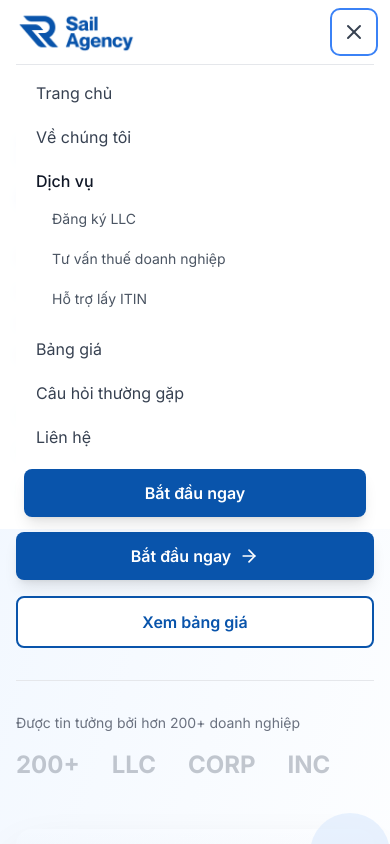
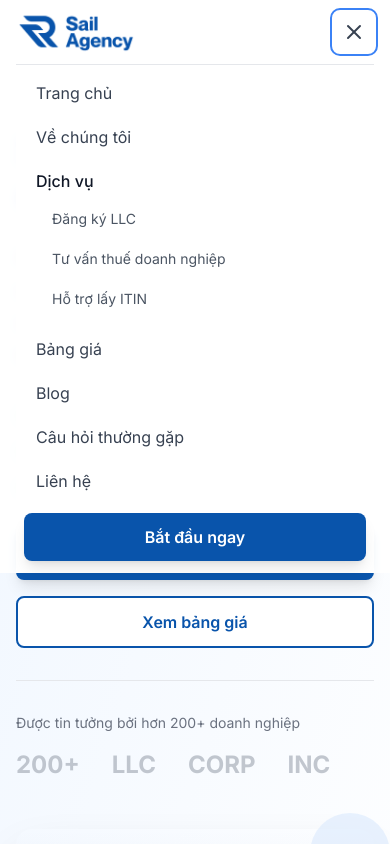
Before and after one commit to haihoangtran-dev/sail-0107-2, a React (Vite) app: page / in a window 390 px wide. Both pictures are taken after a click on the button 354 px from the left and 32 px from the top of the page. Shown: the top 844 px of the page. Built offline with nearby package versions, Linux system fonts and the light colour scheme.

Commit message:
Updated Header.tsx

```diff
--- a/src/components/Header.tsx
+++ b/src/components/Header.tsx
@@ -278,7 +278,12 @@ const Header: React.FC = () => {
               >
                 Bảng giá
               </button>
-
+             <button
+              onClick={() => handleNavigation('/blog')}
+              className="block w-full text-left px-3 py-2 text-gray-700 hover:text-blue-600 hover:bg-gray-50 rounded-md"
+            >
+              Blog
+            </button>
               <button
                 onClick={() => scrollToSection('faq')}
                 className="block w-full text-left px-3 py-2 text-gray-700 hover:text-blue-600 hover:bg-gray-50 rounded-md"
```
